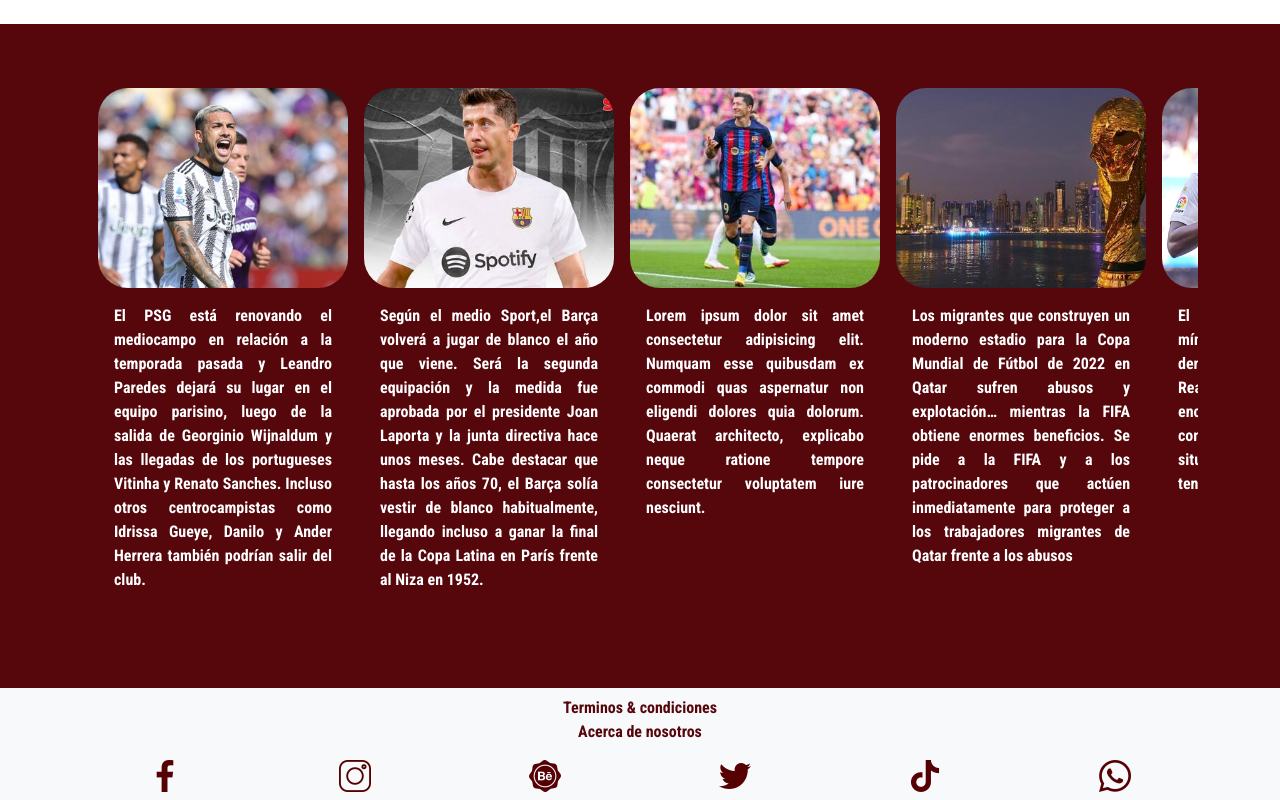
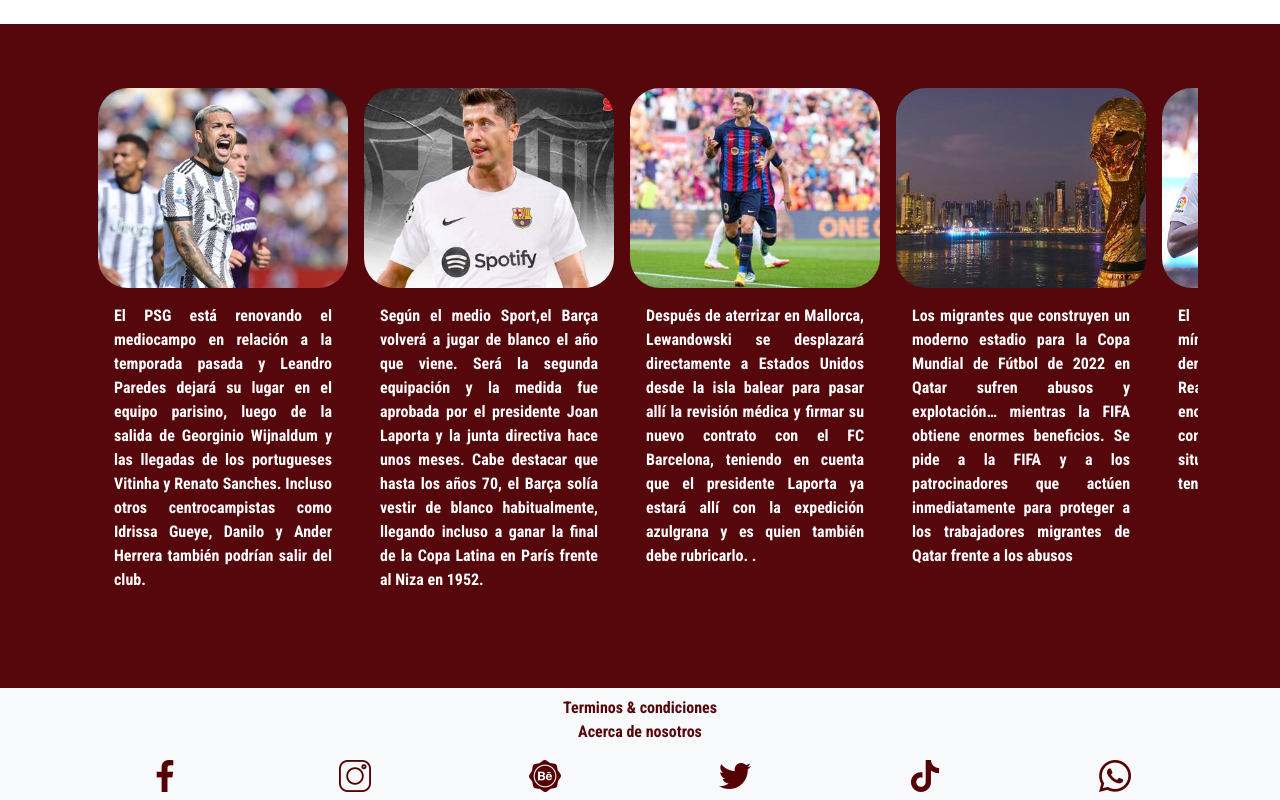
Before and after one commit to jmbustos010/webFutbol, a plain HTML site: page index.html in a window 1280 px wide. Shown: the part 1320-2120 px from the top of the page. Drawn offline with nearby package versions, Linux system fonts and the light colour scheme; files whose address does not match are found by name.

Commit message:
info e imagenes

```diff
--- a/index.html
+++ b/index.html
@@ -135,9 +135,10 @@
             <div  class="cover cover-small" style="background-image: url(img/Lewaa.jpg); border-radius: 30px;";>
             </div>
             <div class="card-body">
-              <p style="text-align: justify;" id="resColor">Lorem ipsum dolor sit amet consectetur adipisicing elit.
-               Numquam esse quibusdam ex commodi quas aspernatur non eligendi dolores quia dolorum.
-               Quaerat architecto, explicabo neque ratione tempore consectetur voluptatem iure nesciunt.</p>
+              <p style="text-align: justify;" id="resColor">Después de aterrizar en Mallorca, Lewandowski se
+                desplazará directamente a Estados Unidos desde la isla balear para pasar allí la revisión
+                médica y firmar su nuevo contrato con el FC Barcelona, teniendo en cuenta que el presidente
+                Laporta ya estará allí con la expedición azulgrana y es quien también debe rubricarlo. .</p>
             </div>
           </div>
 
```
Also changed, not shown: acercade.html (+1 -1 lines), noticias.html (+1 -1 lines), img/INVITICTOS.jpg (added), img/LEWI VERTICAL.jpg (added).
